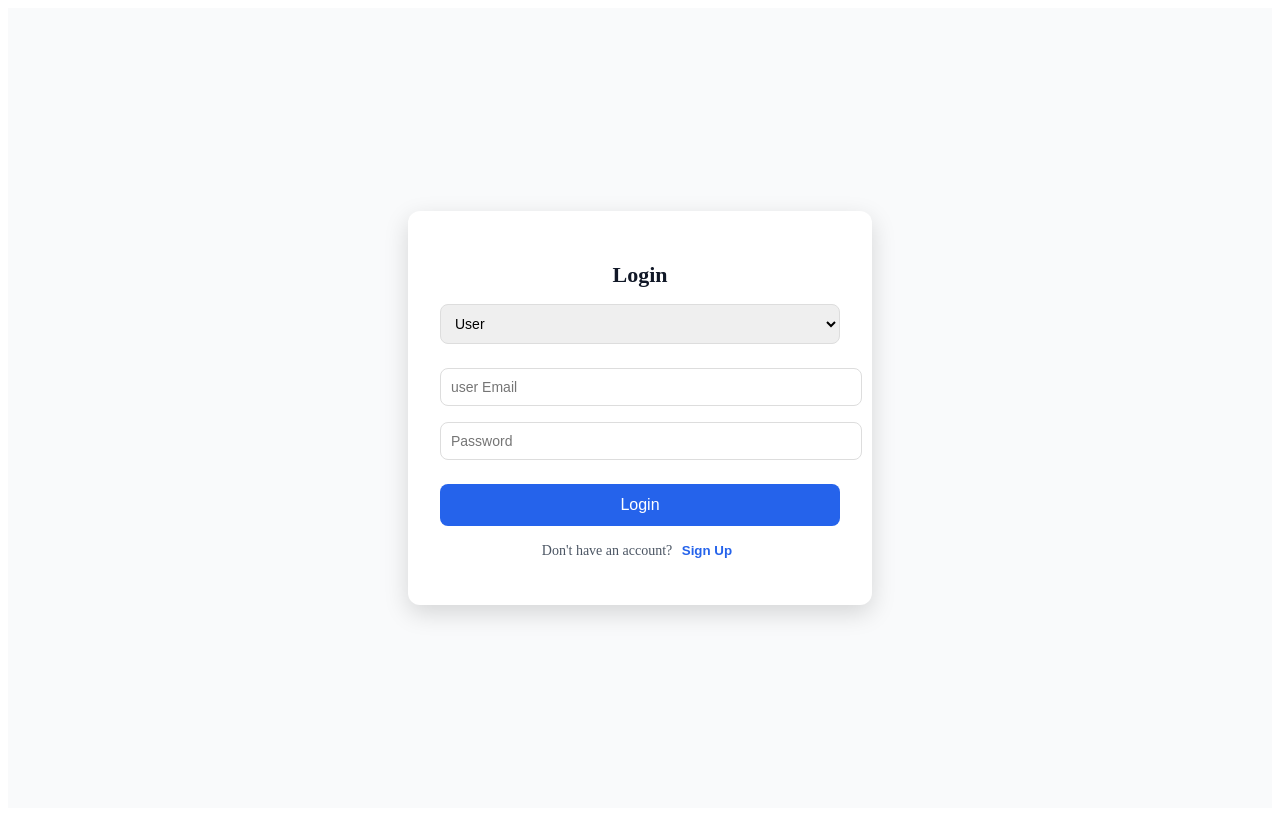
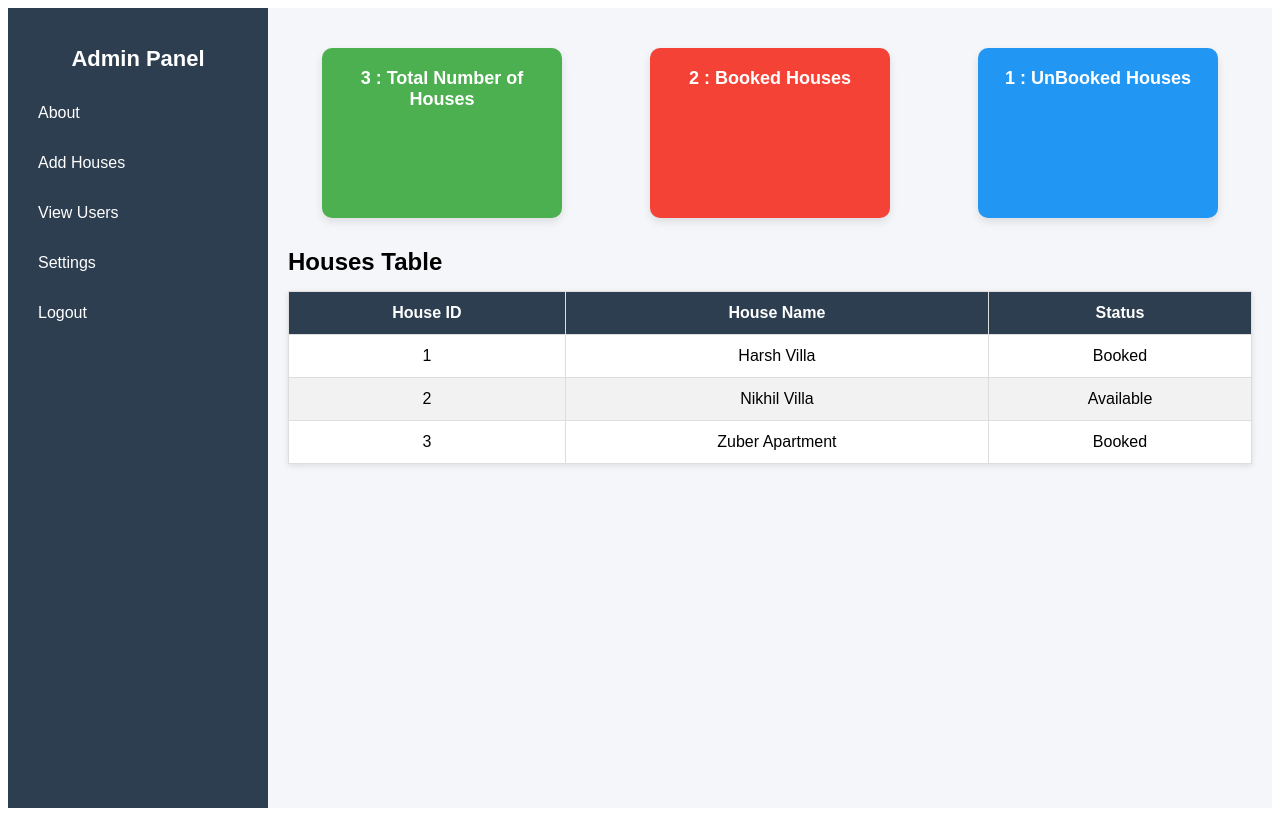
Before and after one commit to Harshneve01/Rentify, a React (Vite) app: page / in a window 1280 px wide. Built offline with nearby package versions, Linux system fonts and the light colour scheme.

Commit message:
Updated code / latest changes

```diff
--- a/src/App.jsx
+++ b/src/App.jsx
@@ -1,12 +1,12 @@
 import Login from './Component/Login'
-//import './App.css'
+import AdminDashboard from './Component/Admin/AdminDashboard'
 
 function App() {
 
 
   return (
     <>
-     <Login/>
+     <AdminDashboard/>
     </>
   )
 }
--- /dev/null
+++ b/src/Component/Admin/AdminDashboard.css
@@ -0,0 +1,112 @@
+
+.dashboard-container {
+  display: flex;
+  min-height: 100vh;
+  background-color: #f5f6fa;
+  font-family: Arial, sans-serif;
+}
+
+.sidebar {
+  width: 220px;
+  background: #2c3e50;
+  color: white;
+  padding: 20px;
+}
+
+.sidebar h2 {
+  margin-bottom: 20px;
+  text-align: center;
+  font-size: 22px;
+}
+
+.sidebar ul {
+  list-style: none;
+  padding: 0;
+}
+
+.sidebar ul li {
+  padding: 12px 10px;
+  margin: 8px 0;
+  border-radius: 6px;
+  cursor: pointer;
+  transition: background 0.3s ease;
+}
+
+.sidebar ul li:hover {
+  background: #34495e;
+}
+
+
+.main-content {
+  flex: 1;
+  padding: 20px;
+}
+
+.main-container {
+  display: flex;
+  justify-content: space-around;
+  flex-wrap: wrap;
+  gap: 20px;
+  margin-top: 20px;
+}
+
+.box {
+  padding: 20px;
+  border-radius: 10px;
+  font-size: 18px;
+  font-weight: bold;
+  text-align: center;
+  color: white;
+  width: 200px;
+  height: 130px;
+  box-shadow: 0 4px 8px rgba(0,0,0,0.1);
+}
+
+
+#box1 {
+  background-color: #4caf50;
+}
+
+#box2 {
+  background-color: #f44336;
+}
+
+#box3 {
+  background-color: #2196f3;
+}
+
+/* Table styles */
+.housetb {
+  margin-top: 30px;
+}
+
+.housetb h2 {
+  margin-bottom: 15px;
+}
+
+.housetb table {
+  width: 100%;
+  border-collapse: collapse;
+  background: white;
+  box-shadow: 0 2px 6px rgba(0,0,0,0.1);
+}
+
+.housetb th,
+.housetb td {
+  border: 1px solid #ddd;
+  padding: 12px;
+  text-align: center;
+}
+
+.housetb th {
+  background-color: #2c3e50;
+  color: white;
+}
+
+.housetb tr:nth-child(even) {
+  background-color: #f2f2f2;
+}
+
+.housetb tr:hover {
+  background-color: #e0f7fa;
+}
--- /dev/null
+++ b/src/Component/Admin/AdminDashboard.jsx
@@ -0,0 +1,67 @@
+import "./AdminDashboard.css";
+
+const AdminDashboard = () => {
+  return (
+    <div className="dashboard-container">
+
+      <aside className="sidebar">
+        <h2>Admin Panel</h2>
+        <ul>
+          <li>About</li>
+          <li>Add Houses</li>
+          <li>View Users</li>
+          <li>Settings</li>
+          <li>Logout</li>
+        </ul>
+      </aside>
+
+
+      <main className="main-content">
+        <div className="main-container">
+          <div className="box" id="box1">
+            3 : Total Number of Houses
+          </div>
+          <div className="box" id="box2">
+            2 : Booked Houses
+          </div>
+          <div className="box" id="box3">
+            1 : UnBooked Houses
+          </div>
+        </div>
+
+
+        <div className="housetb">
+          <h2>Houses Table</h2>
+          <table>
+            <thead>
+              <tr>
+                <th>House ID</th>
+                <th>House Name</th>
+                <th>Status</th>
+              </tr>
+            </thead>
+            <tbody>
+              <tr>
+                <td>1</td>
+                <td>Harsh Villa</td>
+                <td>Booked</td>
+              </tr>
+              <tr>
+                <td>2</td>
+                <td>Nikhil Villa</td>
+                <td>Available</td>
+              </tr>
+              <tr>
+                <td>3</td>
+                <td>Zuber Apartment</td>
+                <td>Booked</td>
+              </tr>
+            </tbody>
+          </table>
+        </div>
+      </main>
+    </div>
+  );
+};
+
+export default AdminDashboard;
```
